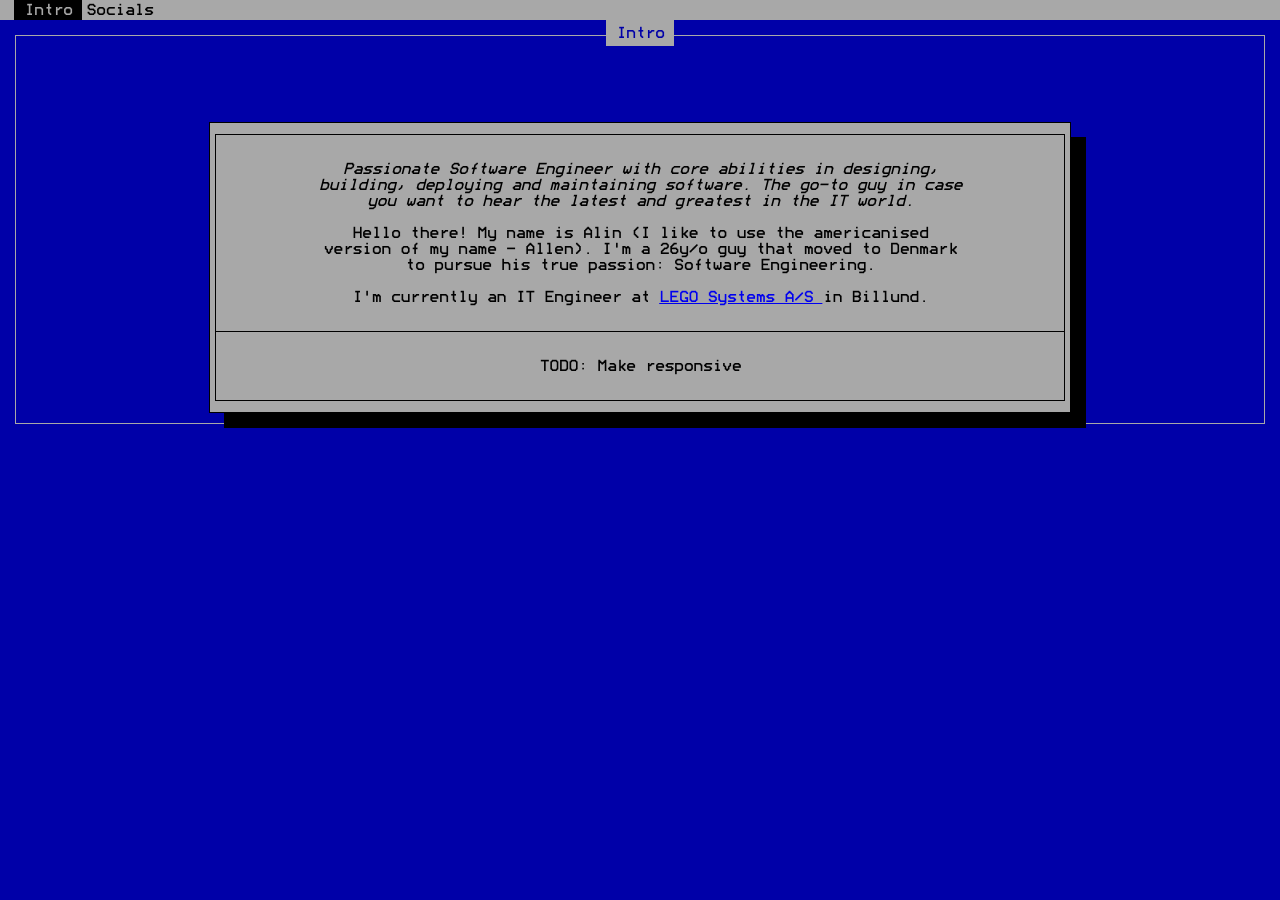
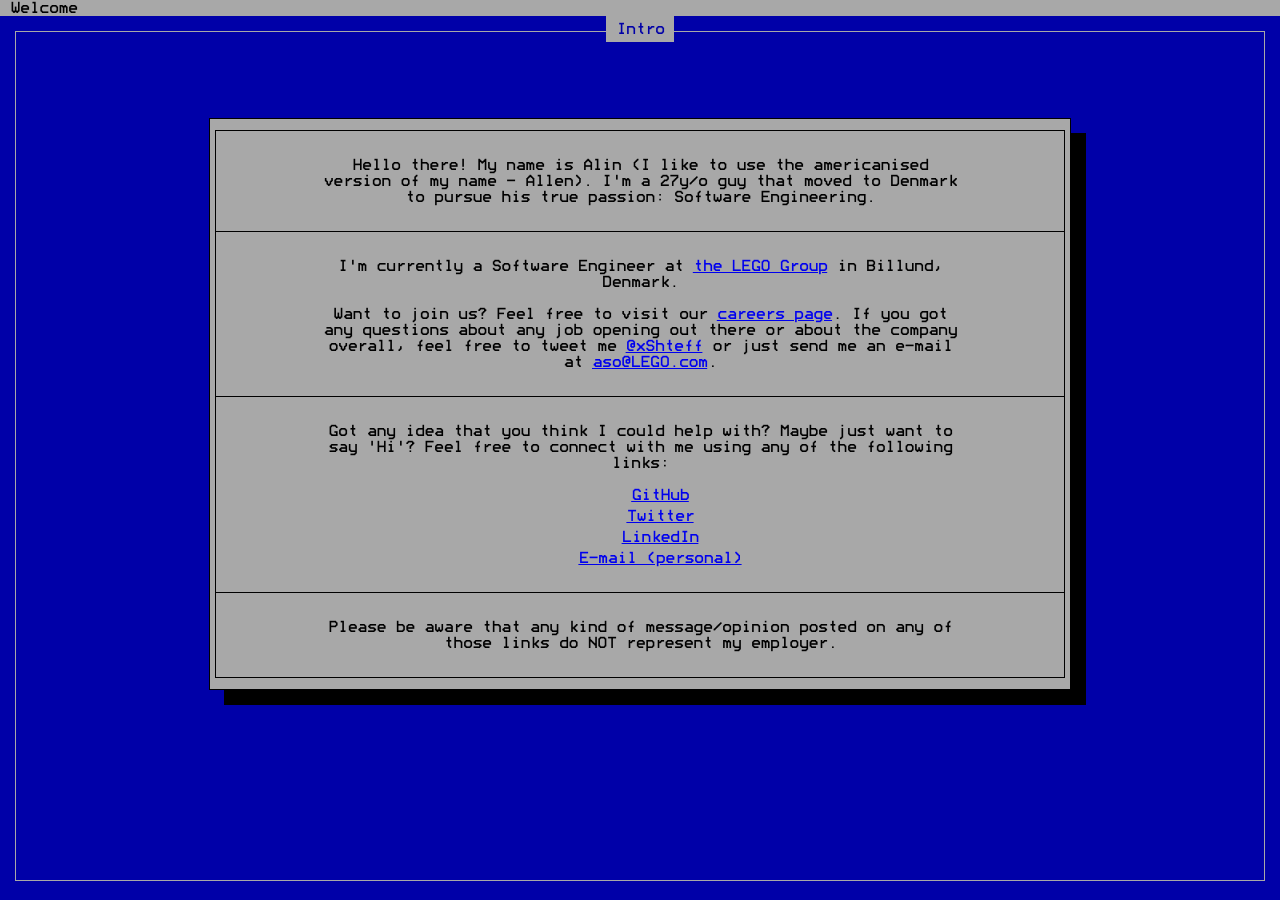
Before and after one commit to xShteff/alinstefanola.ru, a Jekyll site: the page index.html, which Jekyll copies as it is, in a window 1280 px wide. Built offline with Jekyll 4.4.1, drawn with Linux system fonts in a browser that asks for light colours.

Commit message:
a long overdue update

```diff
--- a/index.html
+++ b/index.html
@@ -4,20 +4,18 @@
     <meta charset="UTF-8" />
     <meta name="viewport" content="width=device-width, initial-scale=1.0" />
     <meta http-equiv="X-UA-Compatible" content="ie=edge" />
-    <title>alinstefanola.ru</title>
+    <title>Hello there | Alin Stefan Olaru</title>
     <link rel="stylesheet" href="style.css" />
   </head>
   <body>
     <div id="app">
       <header>
-        <ul class="menu">
+        <!-- <ul class="menu">
           <li v-for="pageItem in pages" v-bind:class="{ selected: page == pageItem}" v-on:click="setPage(pageItem)">
             {{capitalizeFirst(pageItem)}}
           </li>
-        </ul>
-        <!-- <div class="title">
-        alinstefanola.ru
-      </div> -->
+        </ul> -->
+        <div class="title">Welcome</div>
       </header>
       <div class="border-container">
         <div class="title">{{capitalizeFirst(page)}}</div>
@@ -25,29 +23,43 @@
         <div class="modal">
           <div class="border-container">
             <table>
-              <tr v-if="page == 'intro'">
+              <tr>
                 <td>
-                  <p>
+                  <!-- <p>
                     <i>
                       Passionate Software Engineer with core abilities in
                       designing, building, deploying and maintaining software.
                       The go-to guy in case you want to hear the latest and
                       greatest in the IT world.
                     </i>
-                  </p>
+                  </p> -->
                   <p>
                     Hello there! My name is Alin (I like to use the americanised
-                    version of my name - Allen). I'm a 26y/o guy that moved to
-                    Denmark to pursue his true passion: Software Engineering.
-                  </p>
-                  <p>
-                    I'm currently an IT Engineer at
-                    <a href="http://lego.com/"> LEGO Systems A/S </a>
-                    in Billund.
+                    version of my name - Allen). I'm a {{ calculateBirthday()
+                    }}y/o guy that moved to Denmark to pursue his true passion:
+                    Software Engineering.
                   </p>
                 </td>
               </tr>
-              <tr v-if="page == 'socials'">
+              <tr>
+                <td>
+                  <p>
+                    I'm currently a Software Engineer at
+                    <a href="http://lego.com/" target="_blank"> the LEGO Group</a>
+                    in Billund, Denmark.
+                  </p>
+                  <p>
+                    Want to join us? Feel free to visit our
+                    <a href="https://www.lego.com/en-dk/careers" target="_blank">careers page</a
+                    >. If you got any questions about any job opening out there
+                    or about the company overall, feel free to tweet me
+                    <a href="https://twitter.com/xShteff" target="_blank">@xShteff</a> or just
+                    send me an e-mail at
+                    <a href="mailto:aso@LEGO.com">aso@LEGO.com</a>.
+                  </p>
+                </td>
+              </tr>
+              <tr>
                 <td>
                   <p>
                     Got any idea that you think I could help with? Maybe just
@@ -73,24 +85,19 @@
                       >
                     </li>
                     <li>
-                      <a href="mailto:mail@alinstefanola.ru?subject=Hello"
+                      <a href="mailto:alinstefanolaru@gmail.com?subject=Hello"
                         >E-mail (personal)</a
                       >
                     </li>
                   </ul>
                 </td>
               </tr>
-              <tr v-if="page == 'socials'">
+              <tr>
                 <td>
                   <p>
                     Please be aware that any kind of message/opinion posted on
                     any of those links do NOT represent my employer.
                   </p>
-                </td>
-              </tr>
-              <tr>
-                <td>
-                  <p>TODO: Make responsive</p>
                 </td>
               </tr>
             </table>
--- a/main.js
+++ b/main.js
@@ -10,6 +10,11 @@ var app = new Vue({
       },
       capitalizeFirst: function(thing) {
           return `${thing.charAt(0).toUpperCase()}${thing.slice(1, thing.length)}`;
+      },
+      calculateBirthday: function() {
+        var birthday = new Date("March 19 1995");
+        var diff = new Date(new Date() - birthday);
+        return Math.abs(1970 - diff.getUTCFullYear());
       }
   }
 });
--- a/style.css
+++ b/style.css
@@ -18,6 +18,7 @@ body {
   color: rgb(240, 245, 255);
   overflow: hidden;
   padding: 0;
+  display: flex;
 }
 
 header {
@@ -37,7 +38,7 @@ header .links {
 
 .border-container {
   border: 1px solid rgb(168, 168, 168);
-  height: 100%;
+  height: 92%;
   margin: 15px;
   padding: 10px;
 }
```
